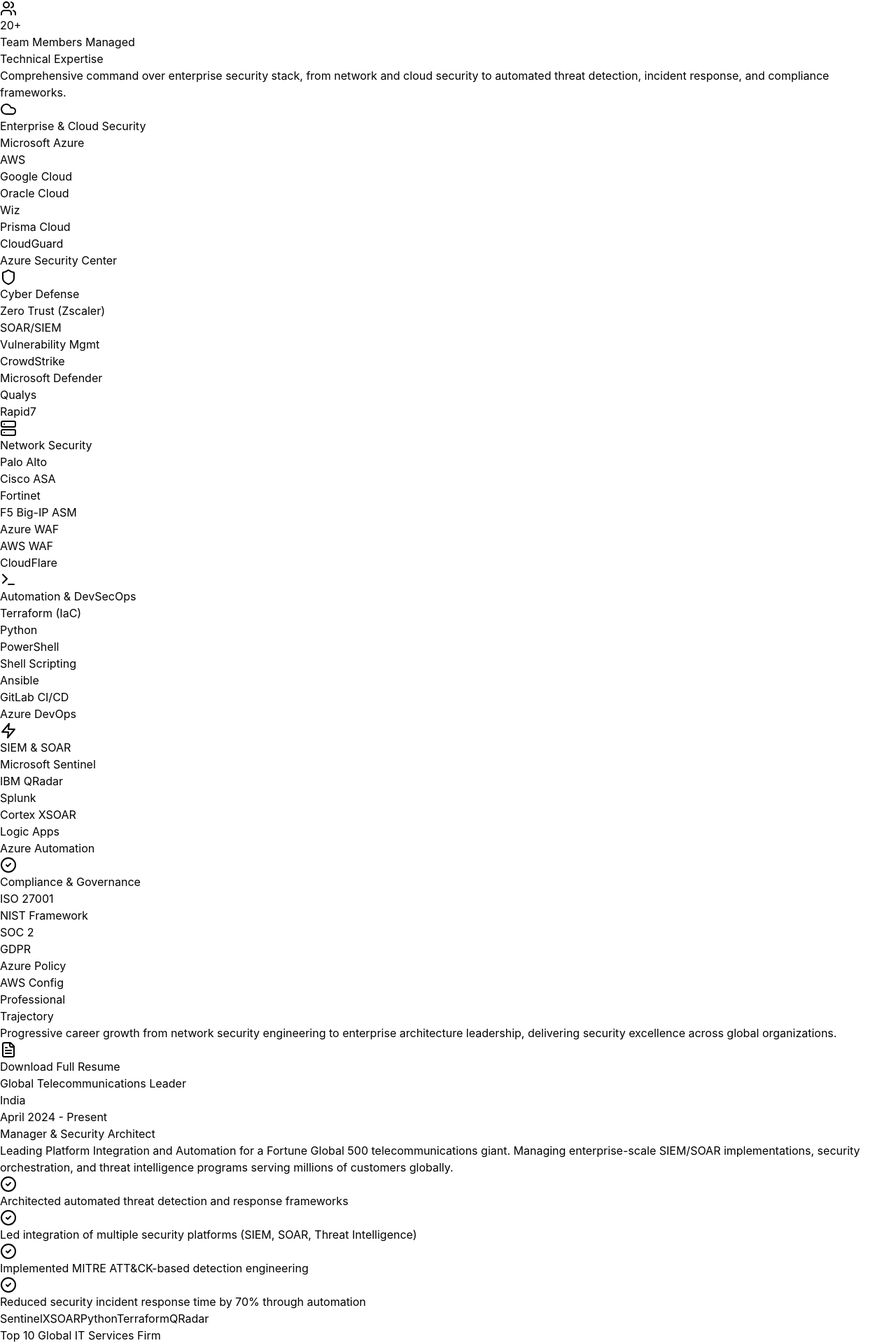
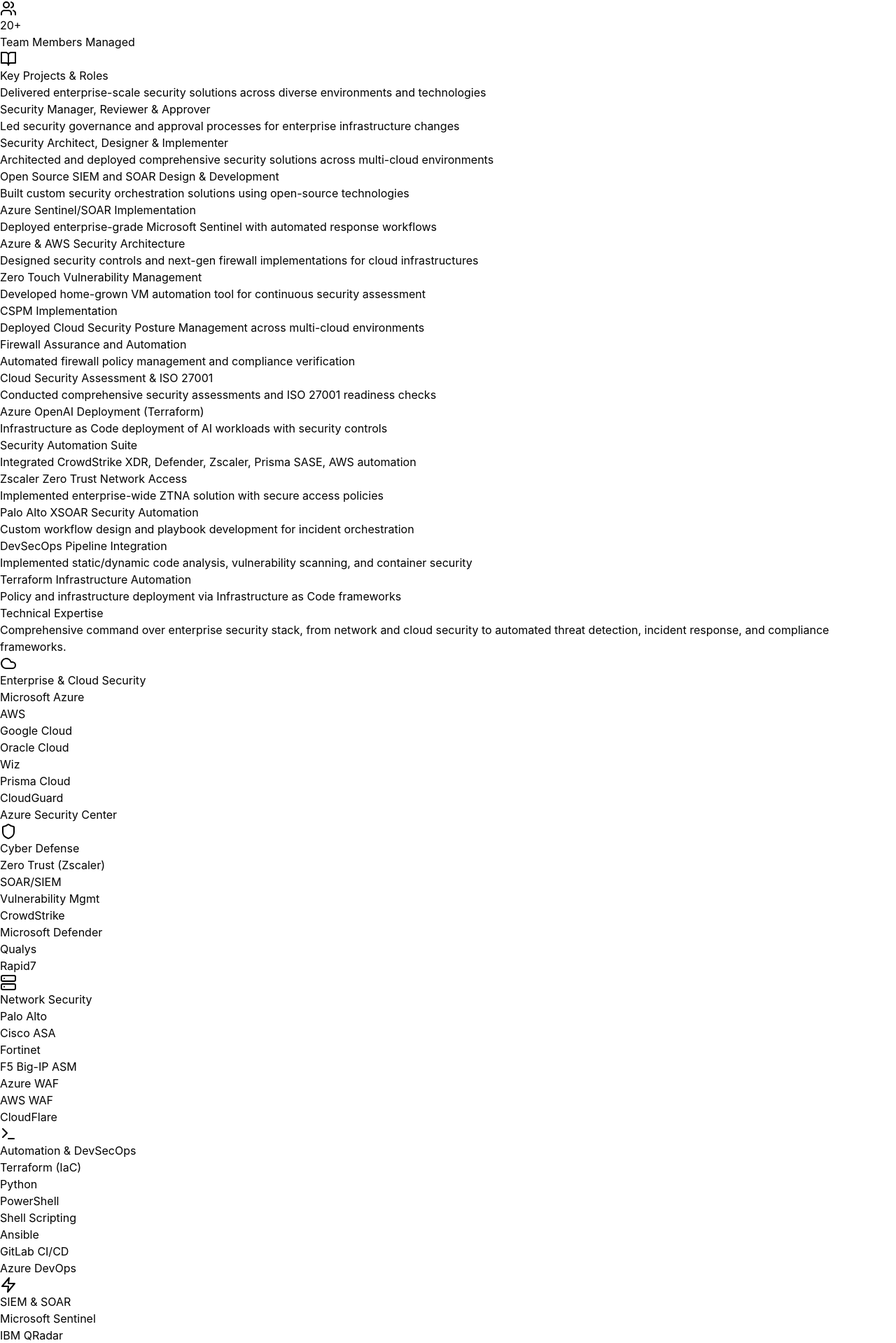
Before and after one commit to nikhilpandeyG/portfolio, a React (Vite) app: page / in a window 1280 px wide. Shown: the part 870-2789 px from the top of the page at 70% size. Built offline with nearby package versions, Linux system fonts and the light colour scheme.

Commit message:
Update portfolio with complete professional details from resume

```diff
--- a/src/App.jsx
+++ b/src/App.jsx
@@ -51,14 +51,22 @@
     "AWS Solution Architect Professional",
     "Google Professional Cloud Architect",
     "Microsoft Certified Azure Security Engineer",
-    "AWS Security Specialty",
-    "Google Cloud Professional Cloud Security Engineer",
+    "Amazon Web Services Security Specialty",
+    "Google Cloud Certified Professional Cloud Security Engineer",
+    "Zscaler Zero Trust Certified Associate (ZTCA)",
     "ISO/IEC 27001:2022 Lead Auditor",
-    "Zscaler Zero Trust Certified Associate",
+    "ISO/IEC 27001 Information Security Associate",
+    "CompTIA Certified Security Plus - Security +",
+    "CompTIA Certified Cybersecurity Analyst - CYSA+",
+    "CompTIA Certified PenTest +",
     "Palo Alto Networks Certified Network Security Engineer",
+    "Cisco Certified Network Associate Security",
+    "Microsoft Certified: Security Operations Analyst Associate",
+    "Barracuda Web Application Firewall",
+    "Fortinet NSE 2 Network Security Expert Associate",
+    "Certified Network Security Specialist - ICSI UK",
     "Microsoft Certified Azure Administrator Associate",
-    "Oracle Cloud Infrastructure 2024 Certified Architect Professional",
-    "Certified Information Security Manager (CISM)"
+    "Cisco Certified Network Associate Routing and Switching"
   ];
 
   const achievements = [
@@ -111,87 +119,104 @@
   const experiences = [
     {
       company: "Global Telecommunications Leader",
-      role: "Manager & Security Architect",
+      role: "Manager & Security Architect (Security Product Development & Data Engineering)",
       period: "April 2024 - Present",
       location: "India",
-      description: "Leading Platform Integration and Automation for a Fortune Global 500 telecommunications giant. Managing enterprise-scale SIEM/SOAR implementations, security orchestration, and threat intelligence programs serving millions of customers globally.",
+      description: "Leading Platform, Integration, and Automation initiatives for a Fortune Global 500 telecommunications giant. Architecting scalable, secure, high-availability enterprise solutions and standardizing SOAR workflows with MITRE ATT&CK mapping.",
       achievements: [
-        "Architected automated threat detection and response frameworks",
-        "Led integration of multiple security platforms (SIEM, SOAR, Threat Intelligence)",
-        "Implemented MITRE ATT&CK-based detection engineering",
-        "Reduced security incident response time by 70% through automation"
+        "Spearheaded architecture for Platform, Integration, and Automation delivering scalable enterprise solutions",
+        "Led Playbook Team, standardizing best practices for SOAR workflows and MITRE ATT&CK mapping",
+        "Architected integrations between SIEM (IBM QRadar, Microsoft Sentinel, Securonix) and SOAR platforms (XSOAR, Logic Apps)",
+        "Designed automation frameworks using Terraform, GitLab, and Python, significantly reducing manual intervention",
+        "Delivered technical leadership for endpoint protection (CrowdStrike, Defender) and vulnerability management (Qualys, Tenable)",
+        "Automated security testing and monitoring processes maintaining compliance"
       ],
-      tech: ["Sentinel", "XSOAR", "Python", "Terraform", "QRadar"]
+      tech: ["QRadar", "Sentinel", "Securonix", "XSOAR", "Logic Apps", "Terraform", "Python", "CrowdStrike", "Defender", "Qualys", "Tenable"]
     },
     {
       company: "Top 10 Global IT Services Firm",
-      role: "Principal Security Architect",
+      role: "Senior Manager - Projects & Consulting (Principal Security Architect)",
       period: "Sept 2022 - April 2024",
       location: "India",
-      description: "Led enterprise security architecture practice for one of the world's largest IT services companies. Delivered security solutions for Fortune 500 clients across financial services, healthcare, and manufacturing sectors.",
+      description: "Designed and implemented security solutions closely with customers to meet requirements. Provided information security subject matter expertise for business processes across compiled/interpreted programs, database systems, web servers, firewalls, and middleware.",
       achievements: [
-        "Designed security architectures for 30+ enterprise transformation projects",
-        "Led ISO 27001 compliance programs achieving 100% audit success rate",
-        "Managed multi-cloud security implementations across AWS, Azure, and GCP",
-        "Implemented cloud security posture management for global enterprises"
+        "Performed Cloud security Assessment to identify gaps and propose security hardening actions",
+        "Designed and implemented AWS native security controls and set up policies and procedures",
+        "Prepared technical design documents (HLD, LLD, SOP), case studies and implementation plans",
+        "Worked on multi-vendor cloud and security controls: AWS, Azure, Palo Alto, F5, Barracuda, Prisma",
+        "Developed and maintained monitoring systems to detect anomalies and security breaches"
       ],
-      tech: ["AWS", "Azure", "Prisma Cloud", "ISO 27001", "Palo Alto", "F5"]
+      tech: ["AWS", "Azure", "Palo Alto", "F5", "Barracuda", "Prisma Cloud", "Security Assessment"]
     },
     {
       company: "Fortune 500 Technology Consulting Firm",
-      role: "Cyber Security Architect",
+      role: "Senior Associate - Projects (Cyber Security Architect)",
       period: "April 2021 - Sept 2022",
       location: "India",
-      description: "Architected cloud security solutions and SIEM/SOAR platforms for a leading global IT consulting firm. Managed security operations teams and delivered enterprise security programs.",
+      description: "Designed and developed security architecture for Azure and AWS Cloud environments including non-native security controls. Evaluated IT systems, appliances, and devices for security requirements and recommended mitigating controls.",
       achievements: [
-        "Deployed enterprise SIEM for 50+ corporate clients",
-        "Built automated security orchestration workflows",
-        "Led security architecture team of 15 professionals",
-        "Implemented zero trust network architecture for enterprise clients"
+        "Designed and developed security architecture for Azure Cloud Environment with non-native controls",
+        "Designed and developed security architecture for AWS Cloud with native and non-native solutions",
+        "Conducted Cloud security Assessment to identify gaps and propose hardening actions",
+        "Designed and implemented Microsoft Sentinel SIEM solution for cloud and on-premises security",
+        "Implemented SOAR solutions using Logic apps in Sentinel"
       ],
-      tech: ["Azure Sentinel", "Logic Apps", "SIEM", "Azure Security Center"]
+      tech: ["Azure", "AWS", "Microsoft Sentinel", "Logic Apps", "SIEM", "SOAR", "Cloud Security"]
     },
     {
       company: "International Executive Search Firm",
-      role: "Senior IT Analyst - Security",
+      role: "Senior IT Analyst - Network Infrastructure & Security",
       period: "Jan 2019 - Mar 2021",
       location: "India",
-      description: "Led cloud security transformation and infrastructure security for a prestigious global executive search firm. Managed enterprise firewall infrastructure and datacenter security operations.",
+      description: "Worked as SME & Security Architect for cloud adoption and migration. Served as key planner and contributor in Data center, Azure Cloud, and office migration projects.",
       achievements: [
-        "Executed zero-downtime datacenter migration project",
-        "Implemented Zero Trust security framework organization-wide",
-        "Managed next-generation firewall infrastructure",
-        "Reduced security incidents by 45% through proactive threat hunting"
+        "Served as key planner and contributor in Data center, Azure Cloud, and office migration",
+        "Key planner and executioner in Palo Alto firewall migration",
+        "Upgraded security systems by monitoring environment, identifying gaps, evaluating and implementing enhancements",
+        "Worked as project lead for Network Security and Automation across multiple regions"
       ],
-      tech: ["Palo Alto", "Zscaler", "Network Security", "Cloud Migration"]
+      tech: ["Palo Alto", "Azure", "Network Security", "Cloud Migration", "Automation"]
     },
     {
-      company: "Top 10 Global IT Services Company",
-      role: "Senior Security Engineer",
-      period: "April 2015 - Dec 2018",
+      company: "Global Telecommunications Equipment Leader",
+      role: "Engineer",
+      period: "April 2015 - Jan 2019",
       location: "India",
-      description: "Managed enterprise security operations and vulnerability management programs for a leading global IT services provider. Delivered security solutions for Fortune 500 clients.",
+      description: "Implemented security systems specifying intrusion detection methodologies and equipment. Directed equipment and software installation, prepared preventive and reactive measures, and provided technical support.",
       achievements: [
-        "Managed 24x7 security operations center (SOC)",
-        "Conducted security assessments and penetration testing",
-        "Implemented web application firewall (WAF) solutions",
-        "Mentored junior security engineers on security best practices"
+        "Worked as Team Lead for Cell Site router & Firewall migration project",
+        "Implemented security systems with intrusion detection methodologies and equipment",
+        "Worked on Azure Native Security Controls",
+        "Worked on Cloud Migration Project",
+        "Troubleshooting issues on Routers and Firewalls"
       ],
-      tech: ["Fortinet", "Cisco ASA", "Vulnerability Management", "SIEM"]
+      tech: ["Azure", "Routers", "Firewalls", "Cloud Migration", "Network Security"]
     },
     {
-      company: "Leading IT Services Provider",
-      role: "Network Security Engineer",
-      period: "July 2012 - March 2015",
+      company: "Leading Telecom Infrastructure Provider",
+      role: "Executive",
+      period: "Oct 2014 - April 2015",
       location: "India",
-      description: "Managed network security infrastructure and firewall operations for a global IT services company. Supported enterprise security operations and incident response.",
+      description: "Provided network support for telecommunications towers serving multiple operators. Managed firewall installation, troubleshooting, and network device operations.",
       achievements: [
-        "Managed enterprise firewall infrastructure and VPN solutions",
-        "Provided L2/L3 support for network security incidents",
-        "Implemented security policies and access control lists",
-        "Supported network security operations for global clients"
+        "Network Support for Towers of Airtel, Vodafone, Reliance, and other operators",
+        "Firewall installation and troubleshooting",
+        "Router and Switches installation and troubleshooting"
       ],
-      tech: ["Cisco ASA", "VPN", "Network Security", "Firewall Management"]
+      tech: ["Firewalls", "Routers", "Switches", "Network Support"]
+    },
+    {
+      company: "Global Telecommunications Equipment Company",
+      role: "AM Engineer",
+      period: "July 2012 - Oct 2014",
+      location: "India",
+      description: "Managed network monitoring and escalations for telecommunications infrastructure. Implemented new tools and handled security-related alerts and incidents.",
+      achievements: [
+        "Network Monitoring and Escalations",
+        "New Tools Implementation, Testing, and support",
+        "Working on Security related alerts and incidents"
+      ],
+      tech: ["Network Monitoring", "Security Alerts", "Incident Management"]
     }
   ];
 
@@ -243,6 +268,7 @@
           {/* Desktop Menu */}
           <div className="hidden md:flex items-center gap-8 text-sm font-medium text-slate-400">
             <button onClick={() => scrollToSection('about')} className="hover:text-blue-400 transition-colors">About</button>
+            <button onClick={() => scrollToSection('projects')} className="hover:text-blue-400 transition-colors">Projects</button>
             <button onClick={() => scrollToSection('expertise')} className="hover:text-blue-400 transition-colors">Expertise</button>
             <button onClick={() => scrollToSection('experience')} className="hover:text-blue-400 transition-colors">Experience</button>
             <button onClick={() => scrollToSection('certifications')} className="hover:text-blue-400 transition-colors">Certifications</button>
@@ -261,6 +287,7 @@
         {isMenuOpen && (
           <div className="md:hidden absolute top-full left-0 w-full bg-slate-900 border-b border-slate-800 p-6 flex flex-col gap-4 shadow-2xl">
             <button onClick={() => scrollToSection('about')} className="text-left text-slate-300 hover:text-blue-400">About</button>
+            <button onClick={() => scrollToSection('projects')} className="text-left text-slate-300 hover:text-blue-400">Projects</button>
             <button onClick={() => scrollToSection('expertise')} className="text-left text-slate-300 hover:text-blue-400">Expertise</button>
             <button onClick={() => scrollToSection('experience')} className="text-left text-slate-300 hover:text-blue-400">Experience</button>
             <button onClick={() => scrollToSection('contact')} className="text-left text-blue-400 font-bold">Contact</button>
@@ -293,7 +320,7 @@
           </h1>
 
           <p className="text-xl text-slate-400 max-w-2xl mb-10 leading-relaxed">
-            Enterprise Security Architect with 13+ years of experience leading comprehensive cyber security transformations across Fortune 500 companies. Specialized in enterprise security architecture, zero trust frameworks, SIEM/SOAR automation, and multi-cloud security. Proven track record of securing complex infrastructures while maintaining operational excellence.
+            Security Manager & Principal Security Architect with 13+ years in Cyber Security, Cloud Security & Network Security. Proficient in architecting and implementing Cloud security and Cyber Security solutions. Technically astute with ability to spearhead tasks independently with technical sophistication and finesse, in addition to awareness of latest trends and technological advancements.
           </p>
 
           <div className="flex flex-wrap gap-4">
@@ -358,6 +385,96 @@
                 <div className="text-sm text-slate-400">{achievement.label}</div>
               </div>
             ))}
+          </div>
+        </div>
+      </section>
+
+      {/* Key Projects */}
+      <section id="projects" className="py-20 bg-slate-900 border-y border-slate-800">
+        <div className="container mx-auto px-6">
+          <div className="text-center mb-16">
+            <BookOpen className="w-12 h-12 text-blue-400 mx-auto mb-4" />
+            <h2 className="text-3xl md:text-4xl font-bold mb-4">Key Projects & Roles</h2>
+            <p className="text-slate-400 max-w-2xl mx-auto">
+              Delivered enterprise-scale security solutions across diverse environments and technologies
+            </p>
+          </div>
+
+          <div className="grid md:grid-cols-2 gap-6">
+            <div className="bg-slate-950 border border-slate-800 rounded-xl p-6 hover:border-blue-500/50 transition-all">
+              <h3 className="text-lg font-bold text-blue-400 mb-2">Security Manager, Reviewer & Approver</h3>
+              <p className="text-slate-400 text-sm">Led security governance and approval processes for enterprise infrastructure changes</p>
+            </div>
+
+            <div className="bg-slate-950 border border-slate-800 rounded-xl p-6 hover:border-blue-500/50 transition-all">
+              <h3 className="text-lg font-bold text-blue-400 mb-2">Security Architect, Designer & Implementer</h3>
+              <p className="text-slate-400 text-sm">Architected and deployed comprehensive security solutions across multi-cloud environments</p>
+            </div>
+
+            <div className="bg-slate-950 border border-slate-800 rounded-xl p-6 hover:border-blue-500/50 transition-all">
+              <h3 className="text-lg font-bold text-blue-400 mb-2">Open Source SIEM and SOAR Design & Development</h3>
+              <p className="text-slate-400 text-sm">Built custom security orchestration solutions using open-source technologies</p>
+            </div>
+
+            <div className="bg-slate-950 border border-slate-800 rounded-xl p-6 hover:border-blue-500/50 transition-all">
+              <h3 className="text-lg font-bold text-blue-400 mb-2">Azure Sentinel/SOAR Implementation</h3>
+              <p className="text-slate-400 text-sm">Deployed enterprise-grade Microsoft Sentinel with automated response workflows</p>
+            </div>
+
+            <div className="bg-slate-950 border border-slate-800 rounded-xl p-6 hover:border-blue-500/50 transition-all">
+              <h3 className="text-lg font-bold text-blue-400 mb-2">Azure & AWS Security Architecture</h3>
+              <p className="text-slate-400 text-sm">Designed security controls and next-gen firewall implementations for cloud infrastructures</p>
+            </div>
+
+            <div className="bg-slate-950 border border-slate-800 rounded-xl p-6 hover:border-blue-500/50 transition-all">
+              <h3 className="text-lg font-bold text-blue-400 mb-2">Zero Touch Vulnerability Management</h3>
+              <p className="text-slate-400 text-sm">Developed home-grown VM automation tool for continuous security assessment</p>
+            </div>
+
+            <div className="bg-slate-950 border border-slate-800 rounded-xl p-6 hover:border-blue-500/50 transition-all">
+              <h3 className="text-lg font-bold text-blue-400 mb-2">CSPM Implementation</h3>
+              <p className="text-slate-400 text-sm">Deployed Cloud Security Posture Management across multi-cloud environments</p>
+            </div>
+
+            <div className="bg-slate-950 border border-slate-800 rounded-xl p-6 hover:border-blue-500/50 transition-all">
+              <h3 className="text-lg font-bold text-blue-400 mb-2">Firewall Assurance and Automation</h3>
+              <p className="text-slate-400 text-sm">Automated firewall policy management and compliance verification</p>
+            </div>
+
+            <div className="bg-slate-950 border border-slate-800 rounded-xl p-6 hover:border-blue-500/50 transition-all">
+              <h3 className="text-lg font-bold text-blue-400 mb-2">Cloud Security Assessment & ISO 27001</h3>
+              <p className="text-slate-400 text-sm">Conducted comprehensive security assessments and ISO 27001 readiness checks</p>
+            </div>
+
+            <div className="bg-slate-950 border border-slate-800 rounded-xl p-6 hover:border-blue-500/50 transition-all">
+              <h3 className="text-lg font-bold text-blue-400 mb-2">Azure OpenAI Deployment (Terraform)</h3>
+              <p className="text-slate-400 text-sm">Infrastructure as Code deployment of AI workloads with security controls</p>
+            </div>
+
+            <div className="bg-slate-950 border border-slate-800 rounded-xl p-6 hover:border-blue-500/50 transition-all">
+              <h3 className="text-lg font-bold text-blue-400 mb-2">Security Automation Suite</h3>
+              <p className="text-slate-400 text-sm">Integrated CrowdStrike XDR, Defender, Zscaler, Prisma SASE, AWS automation</p>
+            </div>
+
+            <div className="bg-slate-950 border border-slate-800 rounded-xl p-6 hover:border-blue-500/50 transition-all">
+              <h3 className="text-lg font-bold text-blue-400 mb-2">Zscaler Zero Trust Network Access</h3>
+              <p className="text-slate-400 text-sm">Implemented enterprise-wide ZTNA solution with secure access policies</p>
+            </div>
+
+            <div className="bg-slate-950 border border-slate-800 rounded-xl p-6 hover:border-blue-500/50 transition-all">
+              <h3 className="text-lg font-bold text-blue-400 mb-2">Palo Alto XSOAR Security Automation</h3>
+              <p className="text-slate-400 text-sm">Custom workflow design and playbook development for incident orchestration</p>
+            </div>
+
+            <div className="bg-slate-950 border border-slate-800 rounded-xl p-6 hover:border-blue-500/50 transition-all">
+              <h3 className="text-lg font-bold text-blue-400 mb-2">DevSecOps Pipeline Integration</h3>
+              <p className="text-slate-400 text-sm">Implemented static/dynamic code analysis, vulnerability scanning, and container security</p>
+            </div>
+
+            <div className="bg-slate-950 border border-slate-800 rounded-xl p-6 hover:border-blue-500/50 transition-all">
+              <h3 className="text-lg font-bold text-blue-400 mb-2">Terraform Infrastructure Automation</h3>
+              <p className="text-slate-400 text-sm">Policy and infrastructure deployment via Infrastructure as Code frameworks</p>
+            </div>
           </div>
         </div>
       </section>
@@ -508,8 +625,8 @@
 
             <div className="grid md:grid-cols-3 gap-4 mb-8 text-left max-w-2xl mx-auto">
               <div className="bg-blue-500/20 backdrop-blur-sm rounded-lg p-4 border border-blue-400/30">
-                <div className="text-blue-200 text-xs mb-1">Location</div>
-                <div className="text-white font-semibold">Gurgaon, India</div>
+                <div className="text-blue-200 text-xs mb-1">Contact</div>
+                <div className="text-white font-semibold">+91-9711634818</div>
               </div>
               <div className="bg-blue-500/20 backdrop-blur-sm rounded-lg p-4 border border-blue-400/30">
                 <div className="text-blue-200 text-xs mb-1">Work Mode</div>
```
